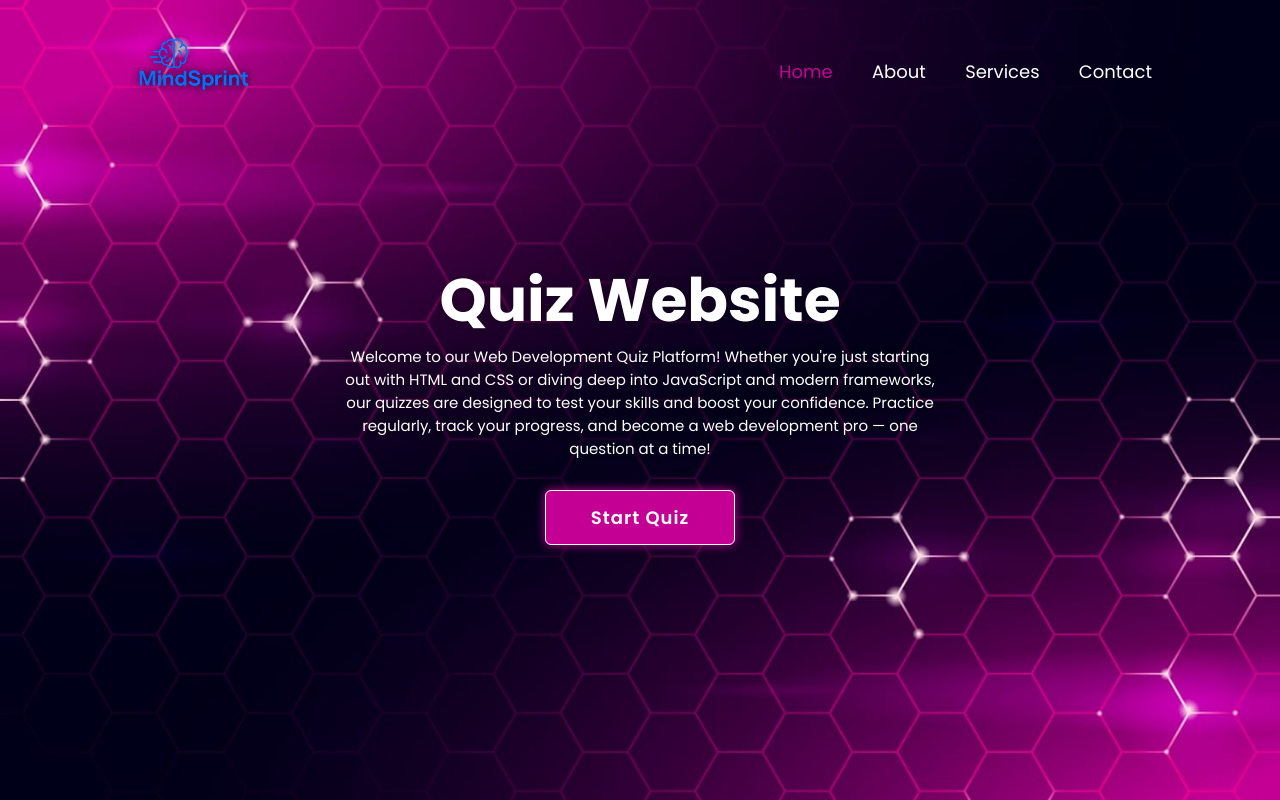
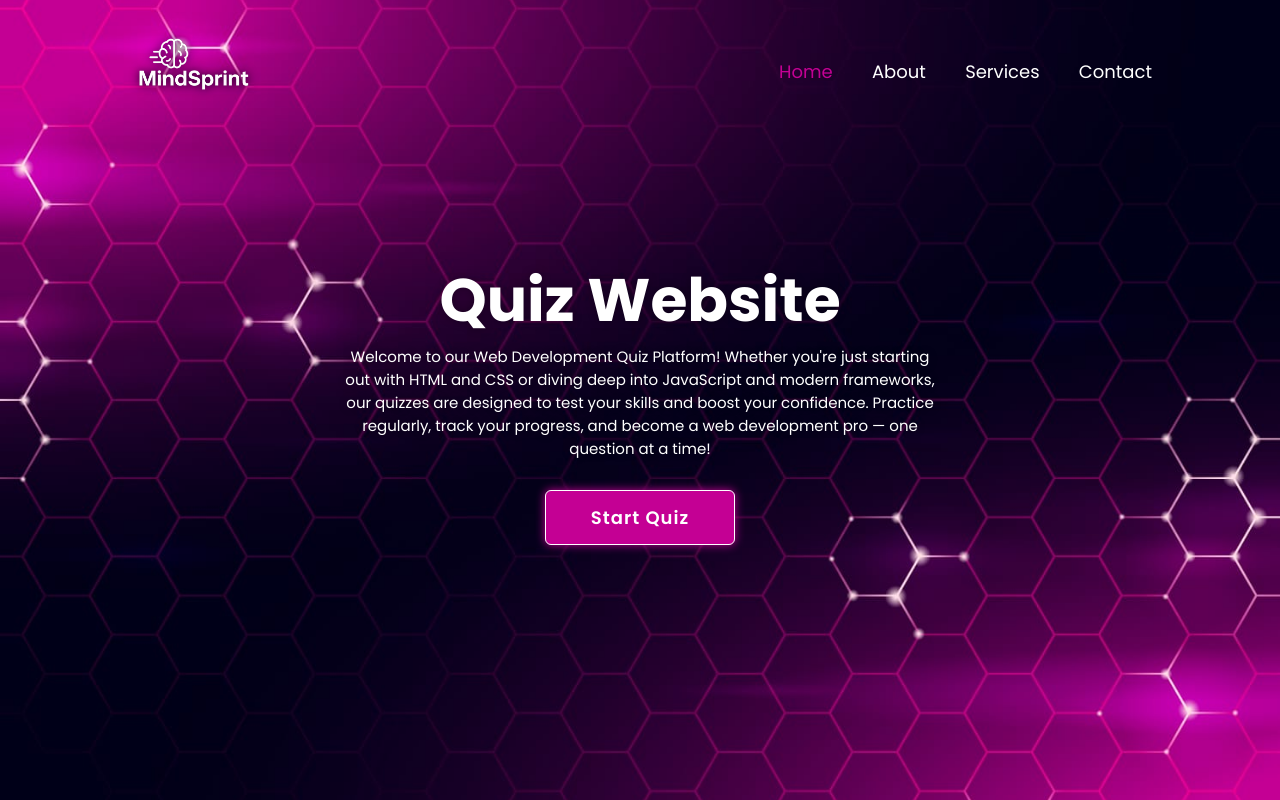
Before and after one commit to Anasmemon670/Quiz-Website, a plain HTML site: page index.html in a window 1280 px wide. Shown: the top 800 px of the page. Drawn offline with Linux system fonts and the light colour scheme.

Commit message:
quiz-web

```diff
--- a/index.html
+++ b/index.html
@@ -12,7 +12,7 @@
 <body>
     <main class="main">
         <header class="header">
-            <a href="#" class="logo"><img src="logo.png" alt=""></a>
+            <a href="#" class="logo"><img src="logo 2.png" alt=""></a>
 
             <nav class="navBar">
                 <a href="#" class="active">Home</a>
```
Also changed, not shown: logo 2.png (added).
